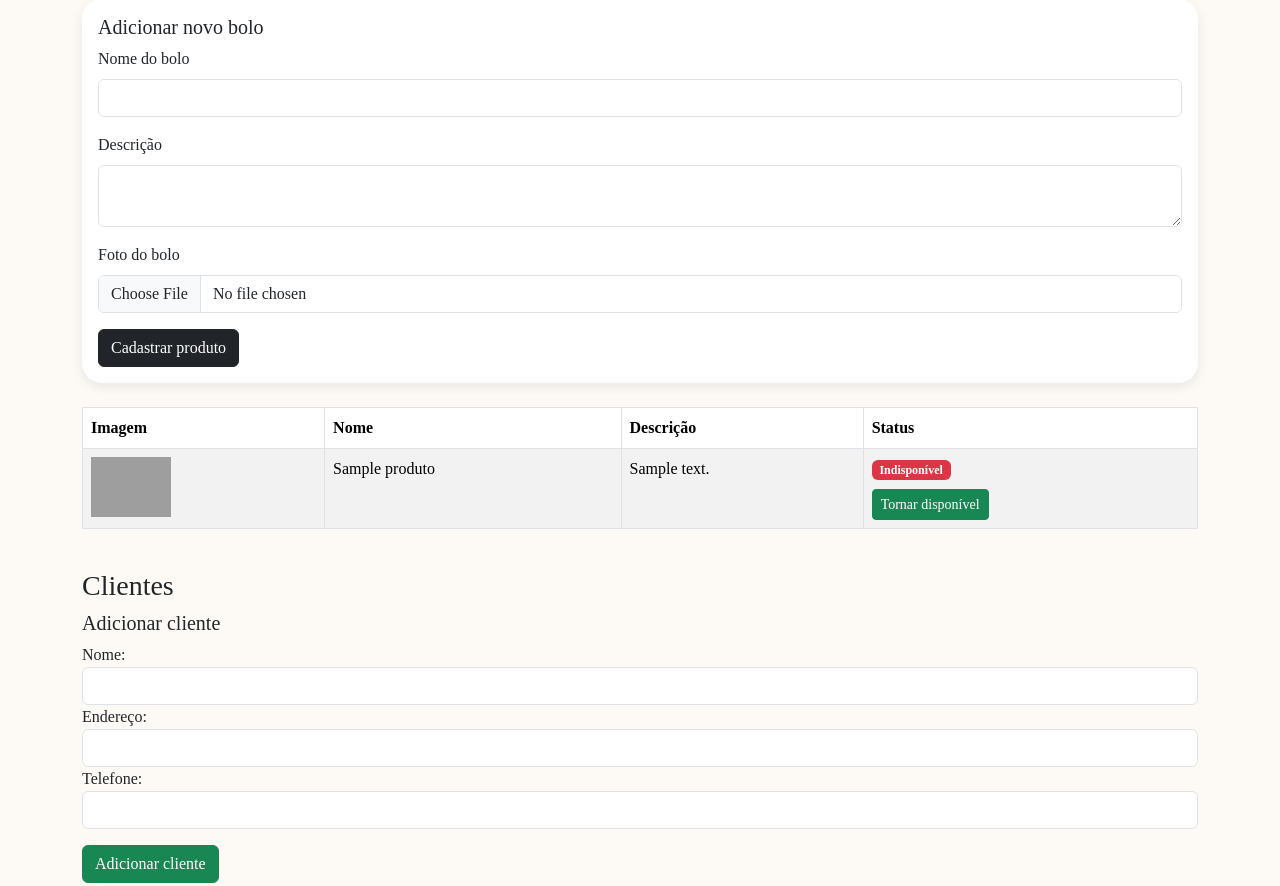
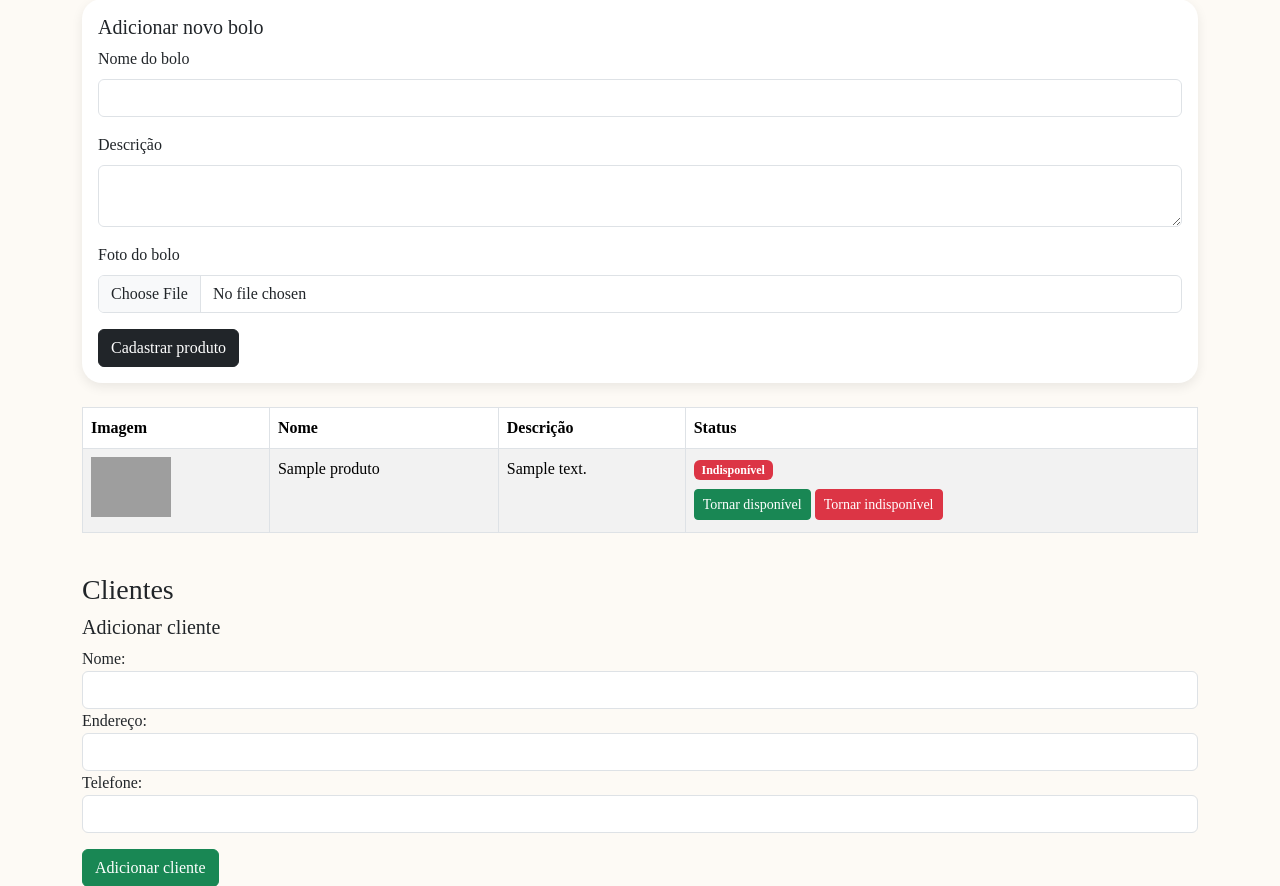
Before and after one commit to Alegretao/Confeitaria, a PHP site: page /painel_admin.php in a window 1280 px wide. Shown: the part 1269-2155 px from the top of the page. Run offline with PHP 8.4, Linux system fonts and the light colour scheme; a user stored in the database is signed in; data comes from the database, SQL or seed files in the repository; tables that the repository leaves empty hold one stand-in row (values such as "Sample post"); grey boxes are pictures that could not be loaded.

Commit message:
Refactor product status forms in painel_admin.php

```diff
--- a/Site-trabalho-main/Site-trabalho-main/pages/painel_admin.php
+++ b/Site-trabalho-main/Site-trabalho-main/pages/painel_admin.php
@@ -1,4 +1,3 @@
-
 <?php
 require_once __DIR__ . '/../form/avaliacoes.php';
 require_once __DIR__ . '/../form/consultas_admin.php';
@@ -357,6 +356,7 @@ foreach ($pedidos as $pedido) {
 
     </div>
 
+
 <table class="table table-striped table-bordered">
 
     <thead>
@@ -405,24 +405,11 @@ foreach ($pedidos as $pedido) {
 
                             <span class="badge bg-success">Disponível</span>
 
-                            <form action="../form/atualizar_status_produto.php"
-                                  method="POST" class="mt-2">
-
-                                <input type="hidden" name="idPRODUTOS"
-                                       value="<?= (int) $produto['idPRODUTOS'] ?>">
-
-                                <input type="hidden" name="status"
-                                       value="Indisponível">
-
-                                <button type="submit" class="btn btn-danger btn-sm">
-                                    Tornar indisponível
-                                </button>
-
-                            </form>
-
                         <?php else: ?>
 
                             <span class="badge bg-danger">Indisponível</span>
+
+                        <?php endif; ?>
 
                         <form action="../form/atualizar_status_produto.php"
                               method="POST" class="mt-2">
@@ -430,16 +417,19 @@ foreach ($pedidos as $pedido) {
                             <input type="hidden" name="idPRODUTOS"
                                    value="<?= (int) $produto['idPRODUTOS'] ?>">
 
-                                <input type="hidden" name="status"
-                                       value="Disponível">
-
-                                <button type="submit" class="btn btn-success btn-sm">
+                            <button type="submit" name="status"
+                                    value="Disponível"
+                                    class="btn btn-success btn-sm mb-1">
                                 Tornar disponível
                             </button>
 
+                            <button type="submit" name="status"
+                                    value="Indisponível"
+                                    class="btn btn-danger btn-sm mb-1">
+                                Tornar indisponível
+                            </button>
+
                         </form>
-
-                        <?php endif; ?>
 
                     </td>
 
@@ -452,6 +442,7 @@ foreach ($pedidos as $pedido) {
     </tbody>
 
 </table>
+
     <br>
 
     <!-- CLIENTES -->
```
Lines whose indentation alone changed are shown as unchanged.
